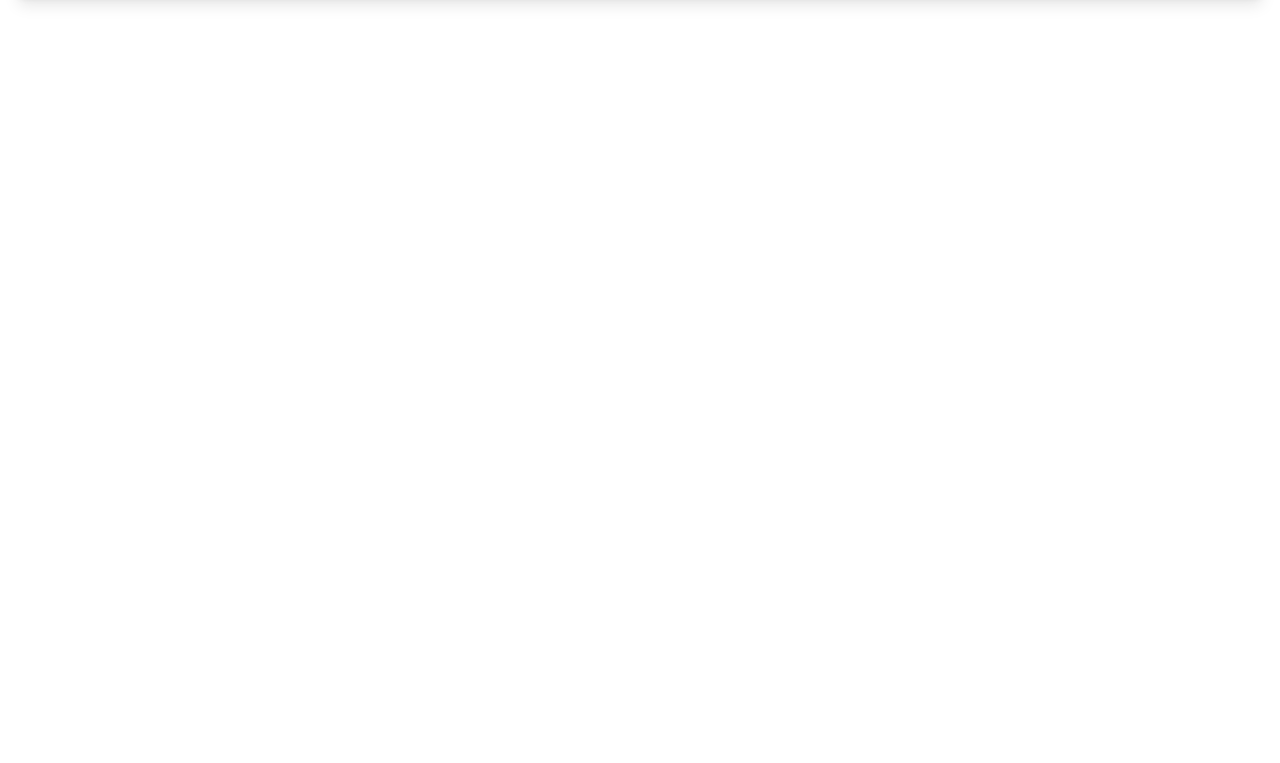
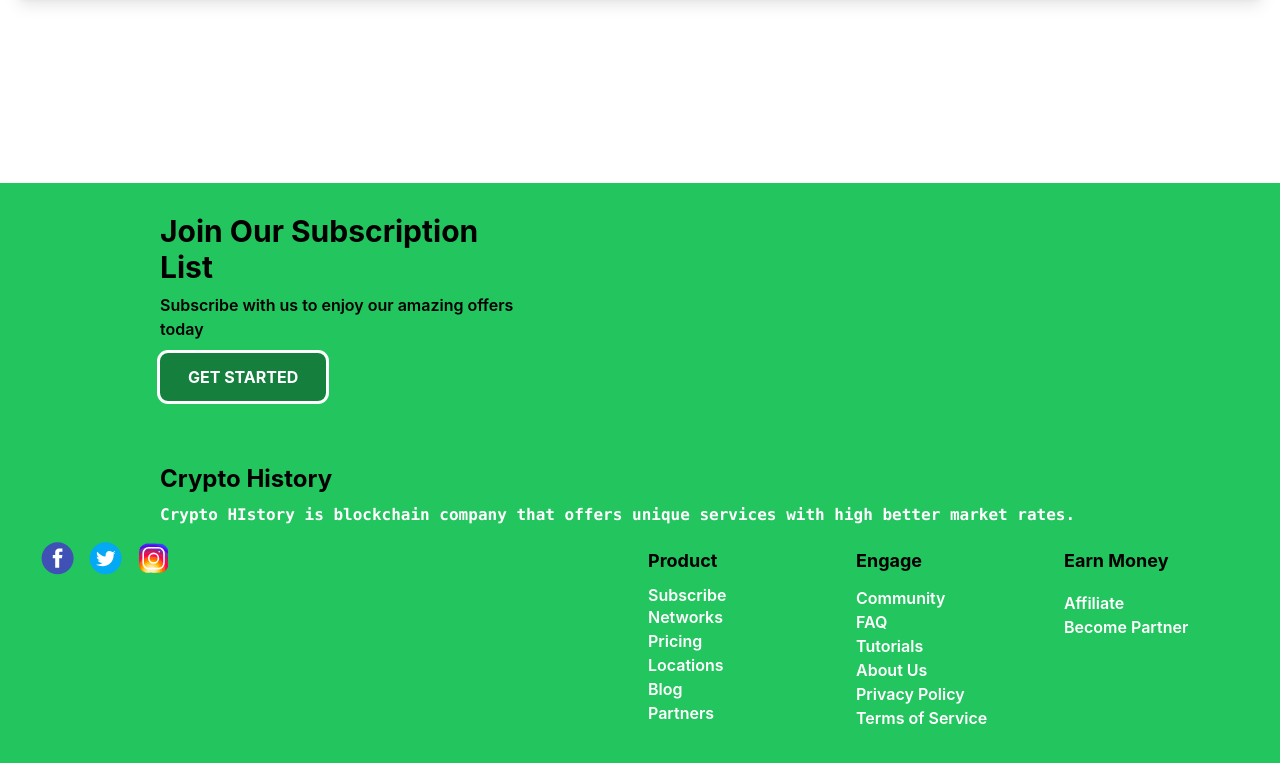
Before and after one commit to The-True-Hooha/crypto-history-dashboard-frontend, a Next.js app: page / in a window 1280 px wide. Shown: the part 597-1360 px from the top of the page. Before the commit the page ends 800 px from the top, so only its background shows below. Built offline with nearby package versions, Linux system fonts and the light colour scheme; no server answers.

Commit message:
feat: add newer components to index page

```diff
--- a/pages/index.js
+++ b/pages/index.js
@@ -2,6 +2,8 @@ import Head from 'next/head'
 import Navbar from '../components/Navbar'
 import Hero from '../components/Hero'
 import CryptoList from '../components/CryptoList'
+import Subscribe from '../components/Subscribe';
+import Footer from '../components/Footer';
 
 
 export default function Home() {
@@ -17,6 +19,8 @@ export default function Home() {
       <main>
       <CryptoList/>
       </main>
+      <Subscribe/>
+      <Footer/>
     </div>
   );
 }
```
